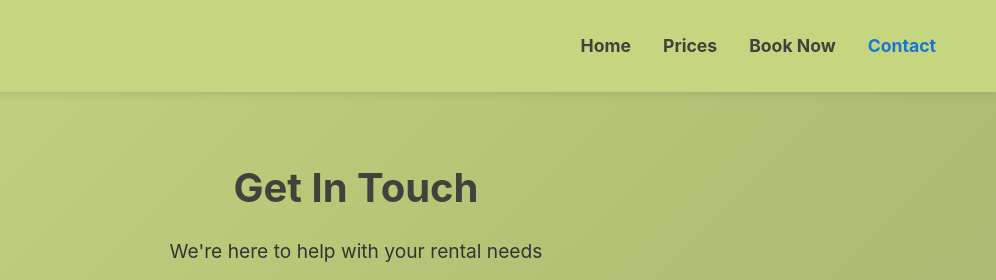
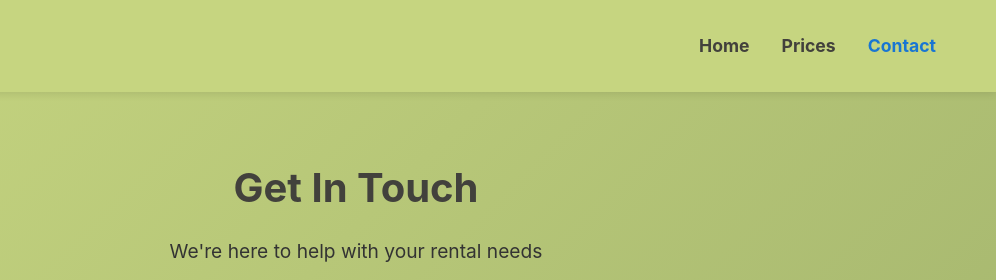
Before and after one commit to marcusl0l/rapidrentals-website, a plain HTML site: page contact.html in a window 1280 px wide. Shown: the top 280 px of the page, 284-1280 px from the left. Drawn offline with Linux system fonts and the light colour scheme.

Commit message:
Remove Book Now link from navigation on all pages

```diff
--- a/contact.html
+++ b/contact.html
@@ -24,7 +24,6 @@
                 <ul>
                     <li><a href="index.html">Home</a></li>
                     <li><a href="prices.html">Prices</a></li>
-                    <li><a href="booking.html">Book Now</a></li>
                     <li><a href="contact.html" class="active">Contact</a></li>
                 </ul>
             </nav>
```
Also changed, not shown: index.html (+0 -1 lines), prices.html (+0 -1 lines).
